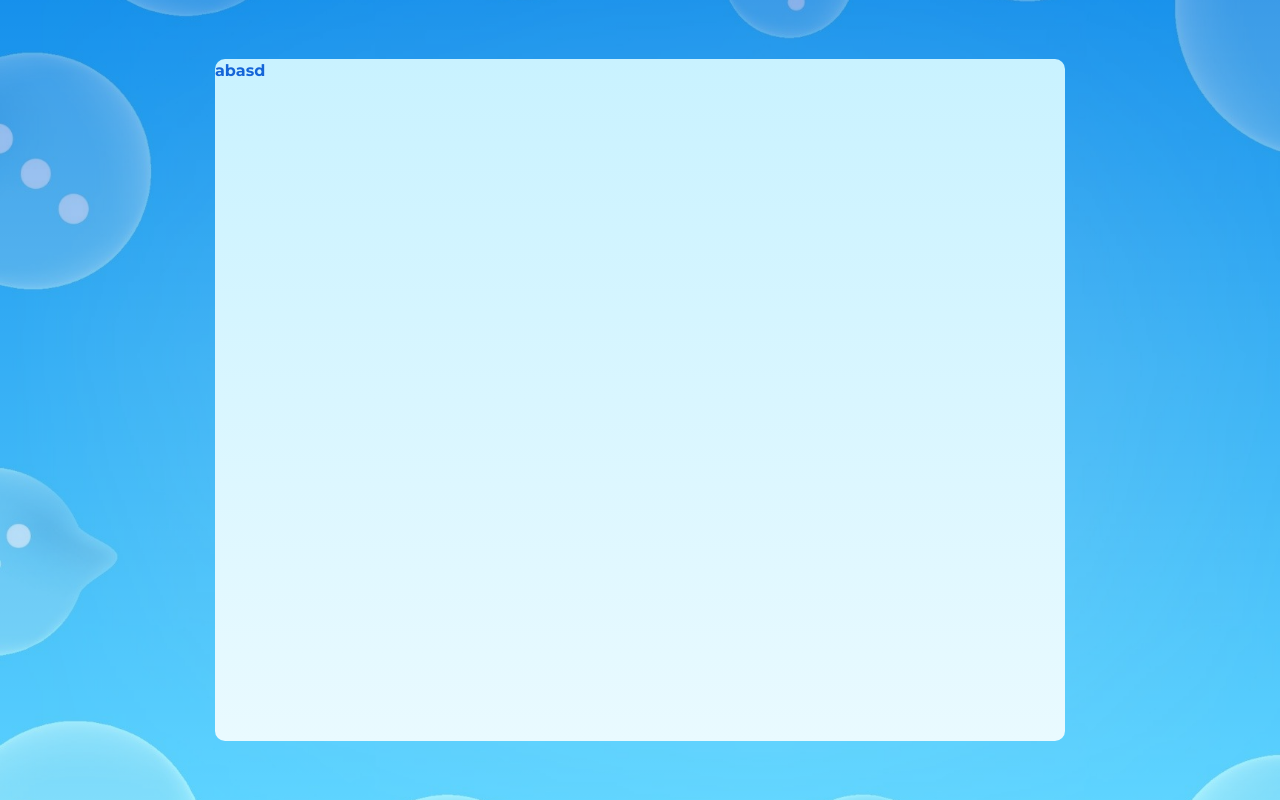
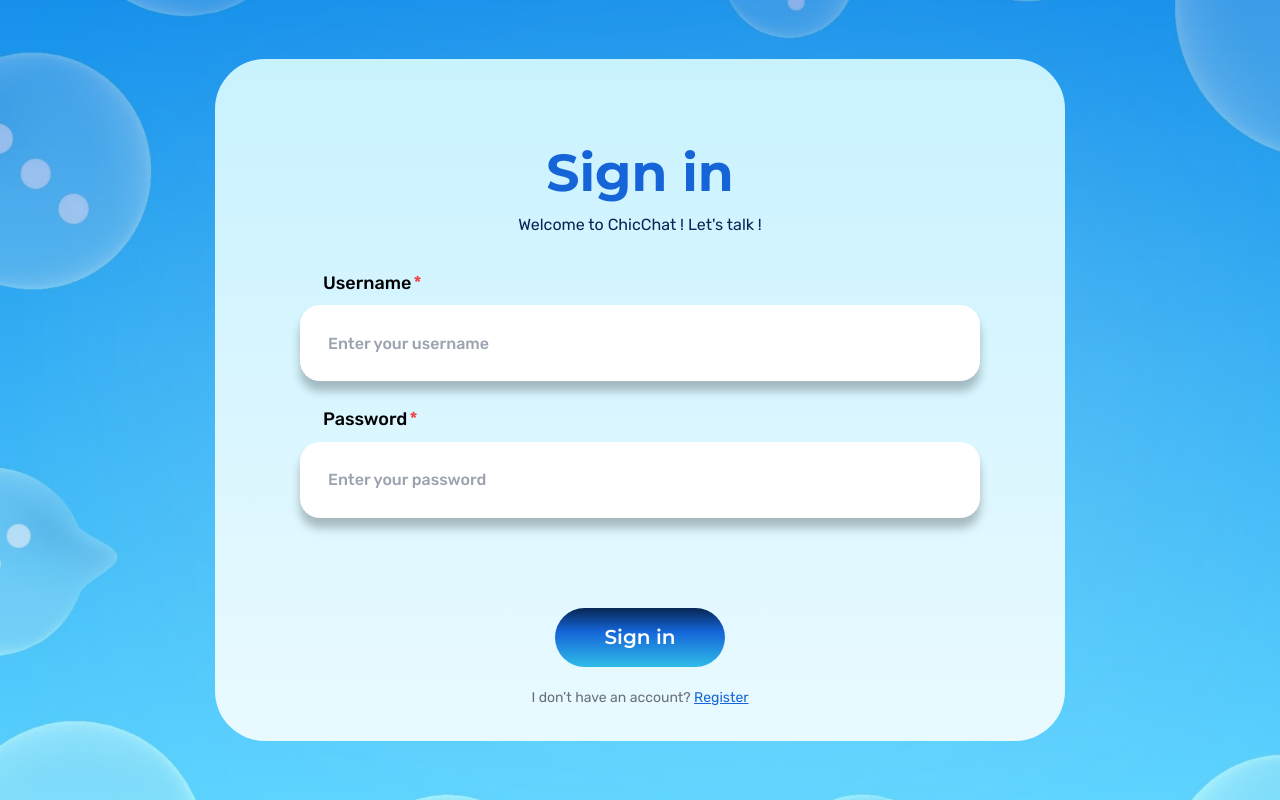
Before and after one commit to FairyFay404/Chic-Chat, a React (Vite) app in the folder client/: page / in a window 1280 px wide. Built offline with nearby package versions, Linux system fonts and the light colour scheme.

Commit message:
Finished Signin Page (Frontend)

```diff
--- a/client/package.json
+++ b/client/package.json
@@ -9,6 +9,7 @@
     "preview": "vite preview"
   },
   "dependencies": {
+    "axios": "^1.3.5",
     "react": "^18.2.0",
     "react-dom": "^18.2.0",
     "react-router-dom": "^6.10.0"
--- a/client/src/components/Signin.jsx
+++ b/client/src/components/Signin.jsx
@@ -1,14 +1,47 @@
-import React from 'react'
+import React, { useState } from 'react'
+import { useNavigate } from 'react-router-dom';
 
 export default function Signin() {
+
+    const [username, setUsername] = useState("");
+    const [password, setPassword] = useState("");
+
+    function toRegister(){
+        useNavigate("/Register");
+    }
+
+    function handleSignin(){
+        console.log(username + password);
+
+    }
+
+
     return (
         <>
-            <div className="bg-gradient-to-b from-[#1565D8] to-[#9EE8FF] h-screen">
+            <div className="bg-gradient-to-b from-[#1565D8] to-[#9EE8FF] h-screen ">
                 <div className="w-full h-screen bg-no-repeat bg-cover" style={{backgroundImage: `url("/Wallpaper.png")`}}>
                     <div className="flex flex-row justify-center items-center h-full">
-                        <div className="w-[850px] h-[682px] rounded-[10px] bg-gradient-to-b from-[#C9F2FF] from-0% to-[#E9FAFF] to-67%">
-                            <div className="flex flex-col">
-                                <p className="text-[#1565D8] font-Montserrat font-bold">abasd</p>
+                        <div className="w-[850px] h-[682px] rounded-[50px] bg-gradient-to-b from-[#C9F2FF] from-0% to-[#E9FAFF] to-67%">
+                            <div className="flex flex-col items-center mt-[80px]">
+                                <p className="text-[#1565D8] font-Montserrat font-bold text-[52px] leading-[130%]">Sign in</p>
+                                <p className="text-[#072653] font-Rubik font-normal leading-[19px] mt-[8px]">Welcome to ChicChat ! Let's talk !</p>
+                                <p className="after:content-['*'] after:ml-0.5 after:text-red-500
+                                    text-[#000000] font-Rubik font-medium text-[18px] leading-[120%] self-start ml-[108px] mt-[39px]
+                                ">Username</p>
+                                <input type="text" className="w-[680px] h-[76px] pl-[28px] rounded-[20px] shadow_1 mt-[11px]
+                                    text-[#072653] font-Rubik font-medium border-[0px] focus:border-[1px] focus:border-[#178AAE] focus:outline-0
+                                    " placeholder="Enter your username" onChange={e => setUsername(e.target.value)}/>
+                                <p className="after:content-['*'] after:ml-0.5 after:text-red-500
+                                    text-[#000000] font-Rubik font-medium text-[18px] leading-[120%] self-start ml-[108px] mt-[28px]
+                                    ">Password</p>
+                                <input type="password" className="w-[680px] h-[76px] pl-[28px] rounded-[20px] shadow_1 mt-[11px]
+                                    text-[#072653] font-Rubik font-medium border-[0px] focus:border-[1px] focus:border-[#178AAE] focus:outline-0
+                                    " placeholder="Enter your password"  onChange={e => setPassword(e.target.value)}/>
+                                <button className="w-[170px] h-[59px] rounded-[50px] mt-[90px] bg-gradient-to-b from-[#072653] from-3% via-[#1565D8] via-40% to-[#2FBCE8] to-96%
+                                    text-[#FFFFFF] font-Montserrat font-semibold text-[20px] leading-[24px] cursor-pointer
+                                    hover:border-[2px] hover:border-[#178AAE]
+                                    " onClick={handleSignin}>Sign in</button>
+                                <p className="mt-[20px] text-[#696F79] font-Rubik font-normal text-[14px]">I don’t have an account? <span className="text-[#1565D8] underline cursor-pointer" onClick={toRegister}>Register </span></p>
                             </div>
                         </div>
                     </div>
--- a/client/src/index.css
+++ b/client/src/index.css
@@ -3,3 +3,22 @@
 @tailwind base;
 @tailwind components;
 @tailwind utilities;
+
+:root {
+    font-size: 16px;
+    color: #000000;
+}
+* {
+    margin: 0;
+    padding: 0;
+    box-sizing: border-box;
+}
+
+@layer components{
+}
+
+@layer utilities{
+    .shadow_1{
+        box-shadow: 0px 10px 10px rgba(0, 0, 0, 0.25);
+    }
+}
```
Also changed, not shown: 1 other file (tests, documents, lock files or other folders).
